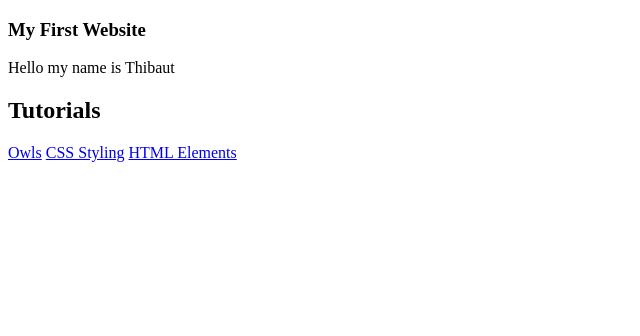
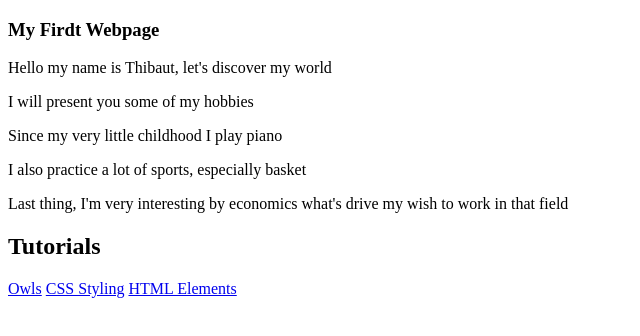
Before and after one commit to thibaut1998/thibaut1998.github.io, a plain HTML site: page index.html in a window 1280 px wide. Shown: the whole page, without its empty margins (0-640 px from the left). Drawn offline with Linux system fonts and the light colour scheme.

Commit message:
Add files via upload

```diff
--- a/index.html
+++ b/index.html
@@ -4,8 +4,12 @@
         <title>Lagrange thibaut</title>
     </head>
     <body>
-        <h3>My First Website</h3>
-        <p>Hello my name is Thibaut</p>
+        <h3>My Firdt Webpage</h3>
+        <p>Hello my name is Thibaut, let's discover my world</p>
+        <p>I will present you some of my hobbies</p>
+        <p>Since my very little childhood I play piano</p>
+        <p>I also practice a lot of sports, especially basket</p>
+        <p>Last thing, I'm very interesting by economics what's drive my wish to work in that field</p>
         <h2>Tutorials</h2>
         <a href="owls.html">Owls</a>
         <a href="https://codepen.io/thibaut1998/pen/mdybVEE?editors=1100">CSS Styling</a>
```
